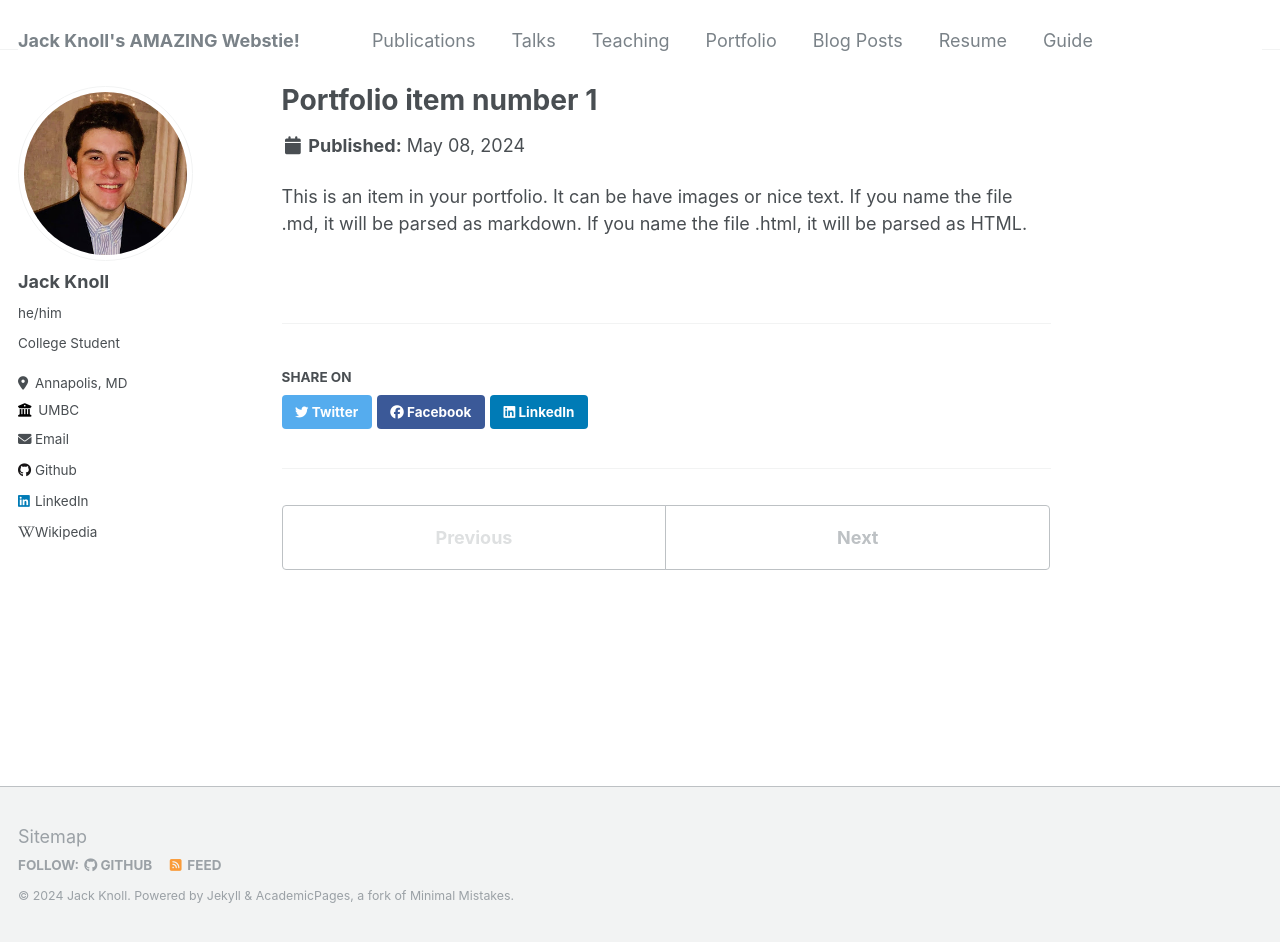
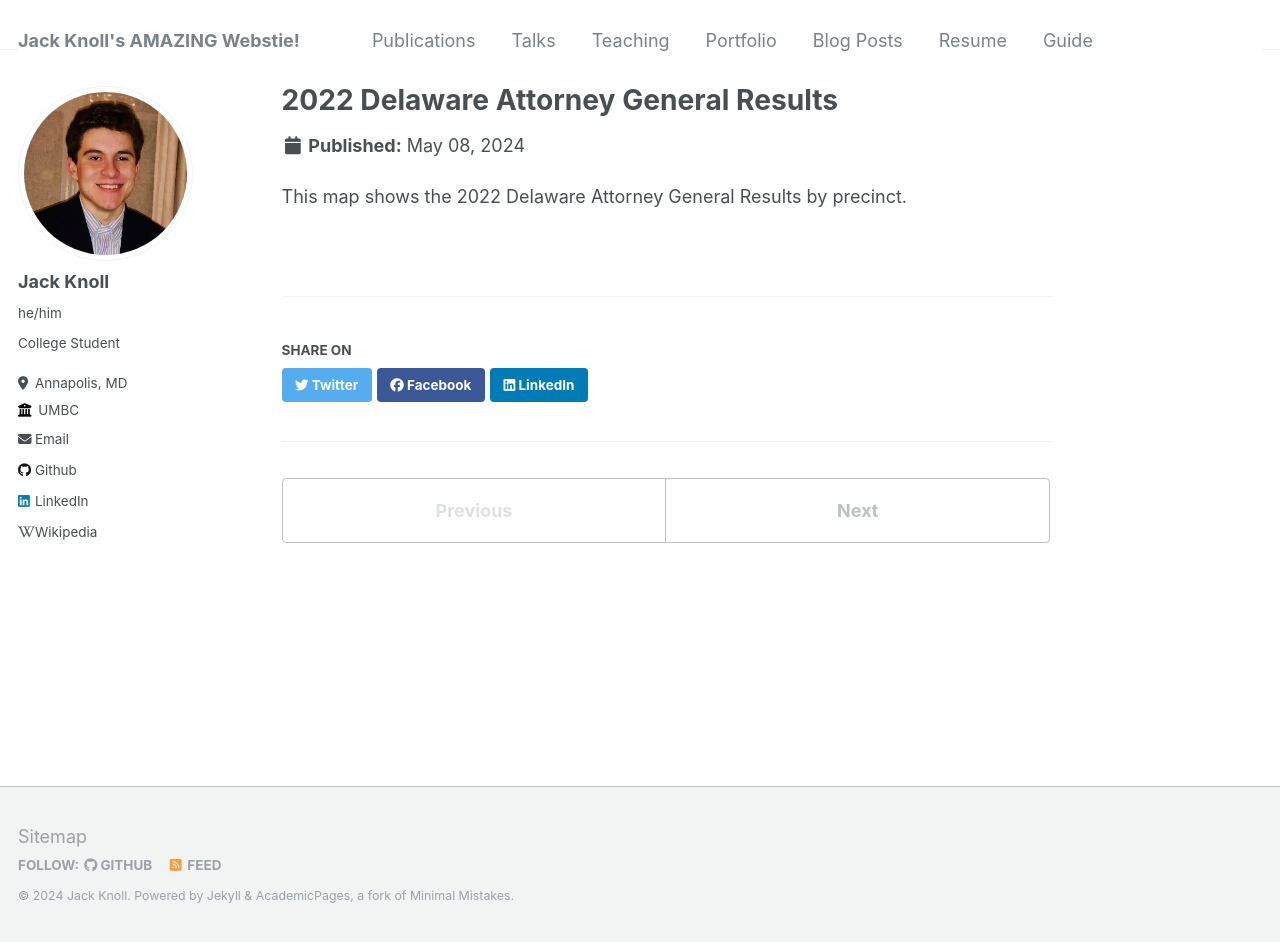
Before and after one commit to jakjr2000/jakjr2000.github.io, a Jekyll site: the page built from _portfolio/portfolio-1.md, in a window 1280 px wide and 942 px high. Built offline with Jekyll 4.4.1, drawn with Linux system fonts in a browser that asks for light colours.

Commit message:
Update portfolio-1.md

```diff
--- a/_portfolio/portfolio-1.md
+++ b/_portfolio/portfolio-1.md
@@ -1,7 +1,7 @@
 ---
-title: "Portfolio item number 1"
+title: "2022 Delaware Attorney General Results"
 excerpt: "Short description of portfolio item number 1<br/><img src='/images/2022 Delaware Attorney General Results by Precinct.png'>"
 collection: portfolio
 ---
 
-This is an item in your portfolio. It can be have images or nice text. If you name the file .md, it will be parsed as markdown. If you name the file .html, it will be parsed as HTML.
+This map shows the 2022 Delaware Attorney General Results by precinct.
```
